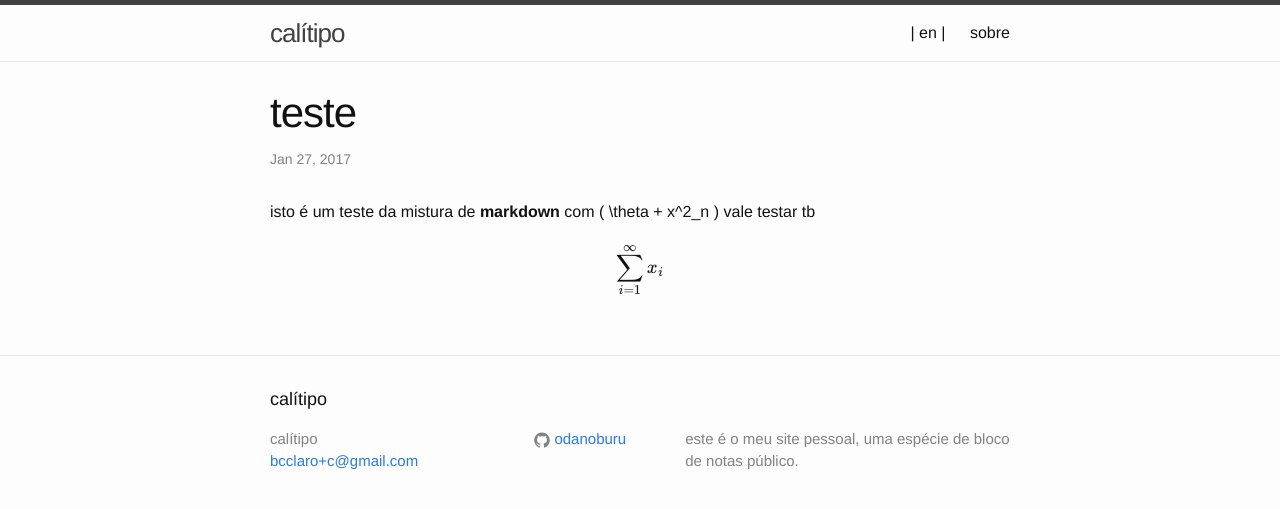
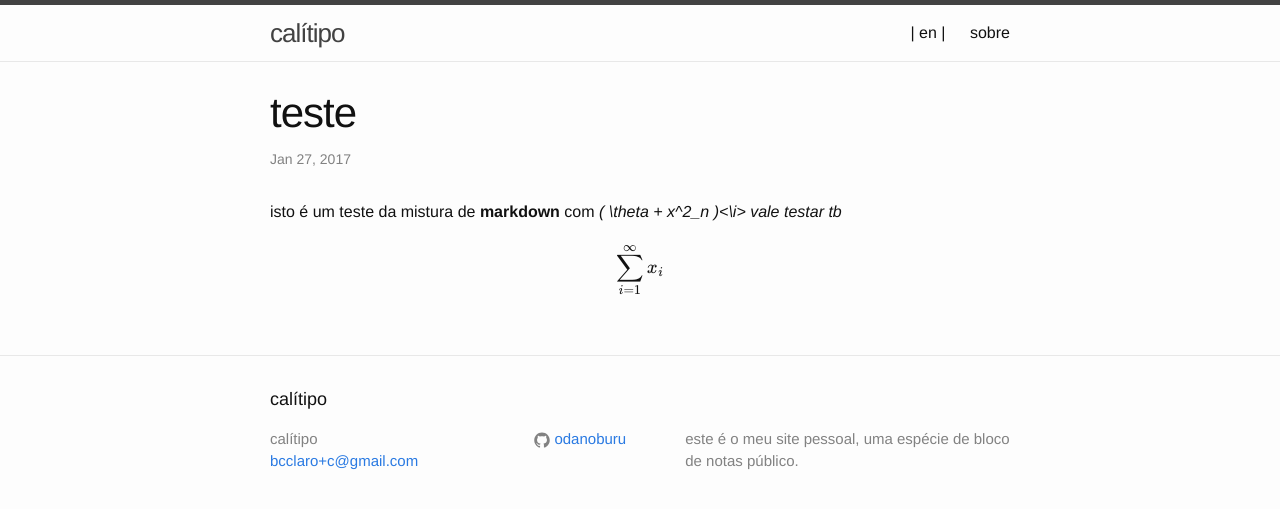
Before and after one commit to odanoburu/odanoburu.github.io, a Jekyll site: the page built from _posts/2017-01-27-teste.md, in a window 1280 px wide. Shown: the top 509 px of the page. Built offline with Jekyll 4.4.1, drawn with Linux system fonts in a browser that asks for light colours; formulas are drawn with MathJax 3.

```diff
--- a/_posts/2017-01-27-teste.md
+++ b/_posts/2017-01-27-teste.md
@@ -6,6 +6,6 @@ tags: []
 excerpt: testando
 lang: "pt"
 ---
-isto é um teste da mistura de __markdown__ com <span>\( \theta + x^2_n \)</span> vale testar tb
+isto é um teste da mistura de __markdown__ com <i><span>\( \theta + x^2_n \)</span><\i> vale testar tb
 
 <p>\[\sum_{i=1}^\infty x_i\]</p>
```
